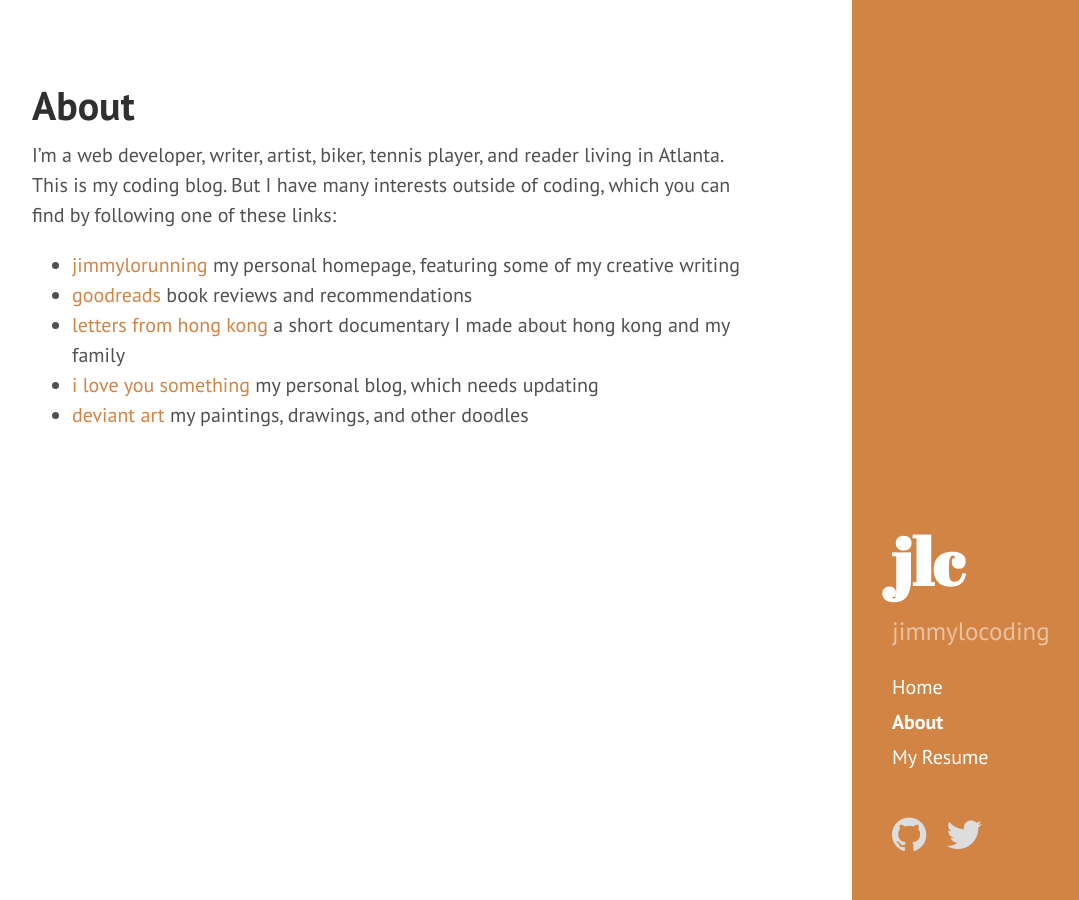
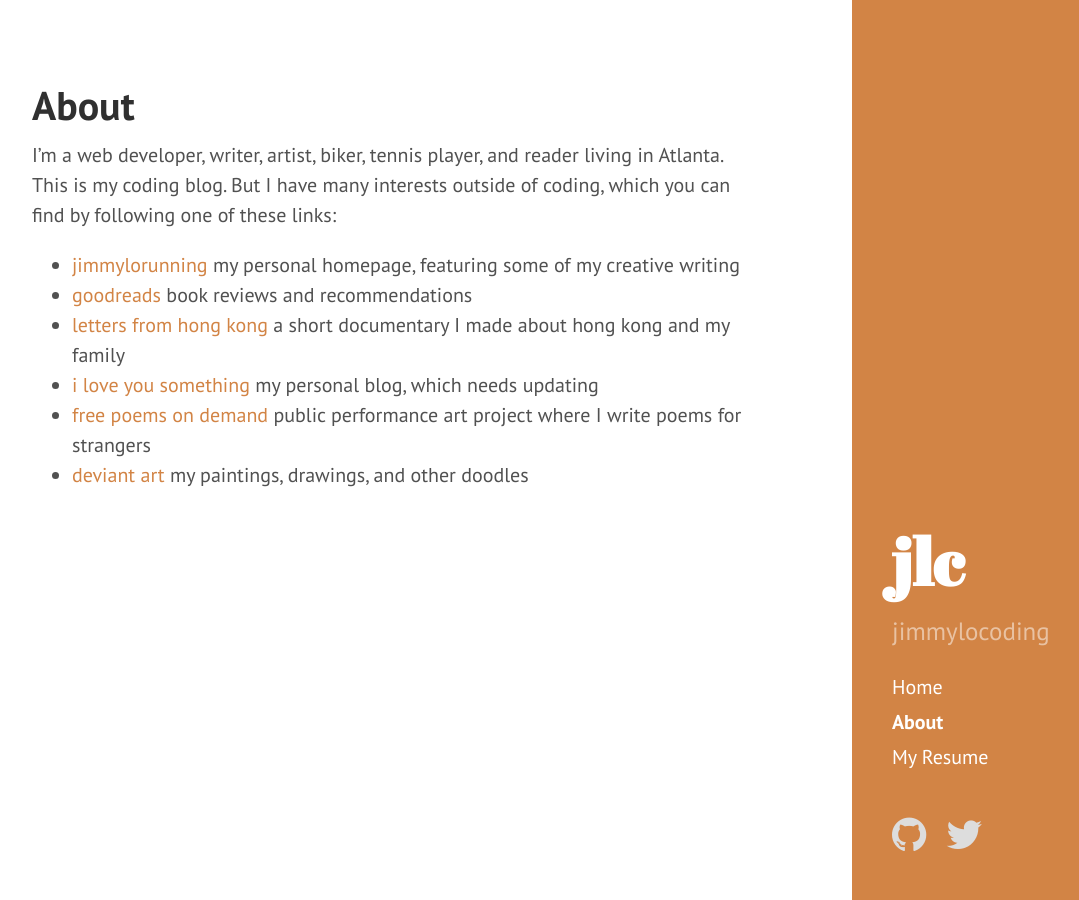
Before and after one commit to jimmylorunning/jimmylocoding.com, a Jekyll site: the page built from about.md, in a window 1280 px wide. Shown: the whole page, without its empty margins (68-1147 px from the left). Built offline with Jekyll 4.4.1, drawn with Linux system fonts in a browser that asks for light colours; nearby versions of some CDN libraries; Markdown is read by kramdown in place of the engine named in the settings.

Commit message:
Update about page with FPOD info

```diff
--- a/about.md
+++ b/about.md
@@ -9,4 +9,5 @@ I'm a web developer, writer, artist, biker, tennis player, and reader living in
 - [goodreads](http://goodreads.com/jimmylorunning) book reviews and recommendations
 - [letters from hong kong](http://www.youtube.com/watch?v=AUmjc7j2y7Q) a short documentary I made about hong kong and my family
 - [i love you something](http://iloveyousomething.com) my personal blog, which needs updating
+- [free poems on demand](http://freepoemsatl.org) public performance art project where I write poems for strangers
 - [deviant art](http://jimmylorunning.deviantart.com/) my paintings, drawings, and other doodles
```
